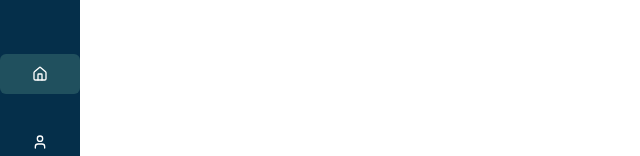
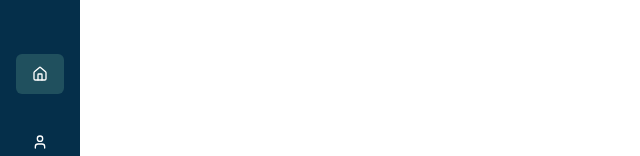
Before and after one commit to lucasherrerods/crud-system, a React (Vite) app in the folder frontend/: page / in a window 1280 px wide. Shown: the part 146-302 px from the top of the page, without its empty margins (0-640 px from the left). Built offline with nearby package versions, Linux system fonts and the light colour scheme.

Commit message:
fix: correct width when sidebar is closed

```diff
--- a/frontend/src/components/Sidebar/index.jsx
+++ b/frontend/src/components/Sidebar/index.jsx
@@ -43,19 +43,19 @@ function Sidebar() {
         <div className="flex-1 mt-14 flex flex-col items-center">
           <ul className={`text-white text-xs ${isOpen ? 'w-50' : 'w-auto'}`}>
             <li className={`h-10 w-full flex items-center justify-start gap-3 rounded-md px-4 mb-7 cursor-pointer ${isActive('/') ? 'bg-[#20505E] hover:opacity-80' : 'hover:bg-[#20505E]'}`}>
-              <Link to={'/'} className="w-full flex items-center gap-3 px-4">
+              <Link to={'/'} className={isOpen ? 'w-full flex items-center gap-3 px-4>' : ''}>
                 <Home size={16} className='shrink' />
                 <span className={isOpen ? 'grow text-left' : 'hidden'}>Home</span>
               </Link>
             </li>
             <li className={`h-10 w-full flex items-center justify-start gap-3 rounded-md px-4 mb-7 cursor-pointer ${isActive('/users') ? 'bg-[#20505E] hover:opacity-80' : 'hover:bg-[#20505E]'}`}>
-              <Link to={'/users'} className="w-full flex items-center gap-3 px-4">
+              <Link to={'/users'} className={isOpen ? 'w-full flex items-center gap-3 px-4>' : ''}>
                 <User size={16} className="shrink" />
                 <span className={isOpen ? 'grow text-left' : 'hidden'}>Usuários</span>
               </Link>
             </li>
             <li className={`h-10 w-full flex items-center justify-start gap-3 rounded-md px-4 mb-7 cursor-pointer ${isActive('/products') ? 'bg-[#20505E] hover:opacity-80' : 'hover:bg-[#20505E]'}`}>
-              <Link to={'/products'} className="w-full flex items-center gap-3 px-4">
+              <Link to={'/products'} className={isOpen ? 'w-full flex items-center gap-3 px-4>' : ''}>
                 <Package size={16} className="shrink" />
                 <span className={isOpen ? 'grow text-left' : 'hidden'}>Produtos</span>
               </Link>
```
